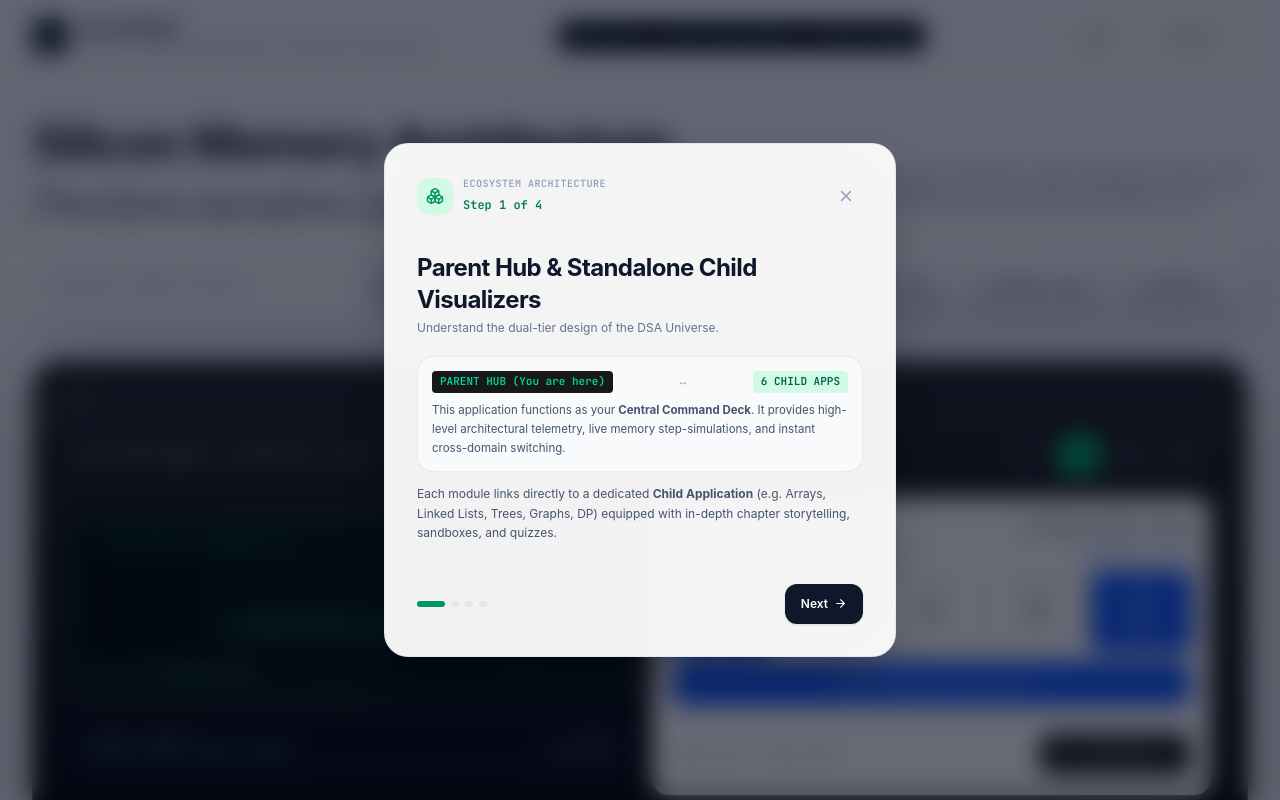
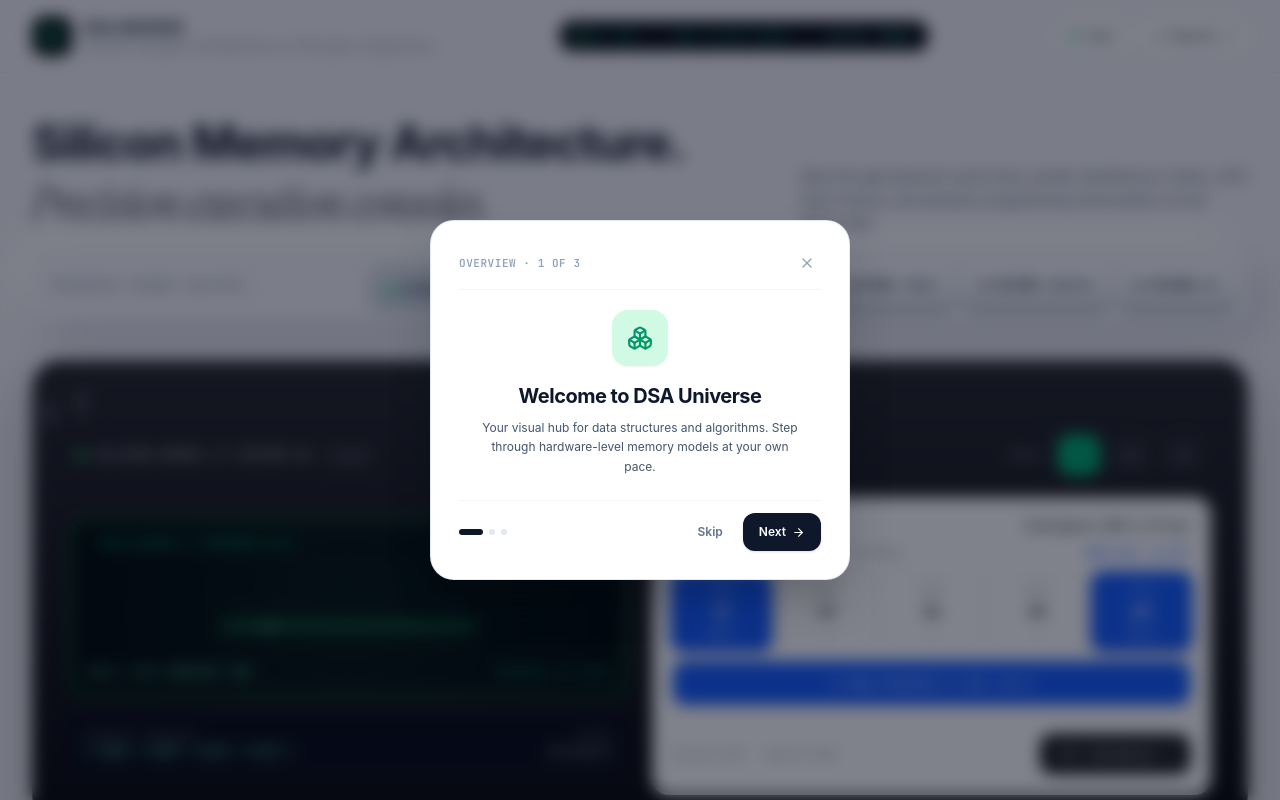
Before and after one commit to MRGokulB/dsa-universe, a Next.js app in the folder apps/home/: page / in a window 1280 px wide. Shown: the top 800 px of the page. Built offline with nearby package versions, Linux system fonts and the light colour scheme; a web font is replaced by a local one.

Commit message:
feat(home): bespoke precision silicon logo and clean user-friendly 3-step onboarding modal

```diff
--- a/apps/home/src/app/page.tsx
+++ b/apps/home/src/app/page.tsx
@@ -123,8 +123,14 @@ export default function Home() {
       <header className="sticky top-0 z-50 border-b border-black/[0.08] bg-[#f3f4f7]/95 backdrop-blur-md">
         <div className="max-w-7xl mx-auto px-4 sm:px-8 h-18 flex items-center justify-between">
           <div className="flex items-center gap-3">
-            <div className="w-9 h-9 rounded-xl bg-zinc-900 text-emerald-400 flex items-center justify-center font-clash font-bold text-sm shadow-sm border border-zinc-700">
-              DS
+            <div className="w-10 h-10 rounded-xl bg-zinc-950 flex items-center justify-center shadow-sm border border-zinc-800 relative overflow-hidden group">
+              <div className="absolute inset-0 bg-gradient-to-br from-emerald-500/15 to-transparent pointer-events-none" />
+              <svg width="22" height="22" viewBox="0 0 24 24" fill="none" xmlns="http://www.w3.org/2000/svg" className="relative z-10">
+                <path d="M12 2L3 7V17L12 22L21 17V7L12 2Z" stroke="#10b981" strokeWidth="1.8" strokeLinecap="round" strokeLinejoin="round" />
+                <path d="M12 22V12" stroke="#10b981" strokeWidth="1.8" strokeLinecap="round" strokeLinejoin="round" />
+                <path d="M21 7L12 12L3 7" stroke="#10b981" strokeWidth="1.8" strokeLinecap="round" strokeLinejoin="round" />
+                <circle cx="12" cy="12" r="2.2" fill="#34d399" />
+              </svg>
             </div>
             <div>
               <span className="font-clash font-bold text-sm tracking-tight text-[#0f172a] block">
--- a/apps/home/src/components/OnboardingTour.tsx
+++ b/apps/home/src/components/OnboardingTour.tsx
@@ -1,18 +1,13 @@
 "use client";
 
 import { useState, useEffect, useCallback } from "react";
-import { motion, AnimatePresence } from "framer-motion";
 import {
   X,
   ArrowRight,
-  ArrowLeft,
   Boxes,
   Cpu,
   Layers,
-  Sparkles,
-  Command,
-  ArrowUpRight,
-  CheckCircle2
+  Check
 } from "lucide-react";
 
 export function OnboardingTour() {
@@ -22,7 +17,7 @@ export function OnboardingTour() {
   const completeTour = useCallback(() => {
     setIsOpen(false);
     try {
-      localStorage.setItem("dsa_tour_seen_v2", "true");
+      localStorage.setItem("dsa_tour_seen_v3", "true");
     } catch {
       // Local storage not available
     }
@@ -36,7 +31,7 @@ export function OnboardingTour() {
     window.addEventListener("open-dsa-tour", handleOpen);
 
     try {
-      const seen = localStorage.getItem("dsa_tour_seen_v2");
+      const seen = localStorage.getItem("dsa_tour_seen_v3");
       if (!seen) {
         const timer = setTimeout(() => {
           setIsOpen(true);
@@ -58,10 +53,10 @@ export function OnboardingTour() {
       if (!isOpen) return;
       if (e.key === "Escape") {
         completeTour();
-      } else if (e.key === "ArrowRight") {
-        setStep((prev) => Math.min(prev + 1, 3));
+      } else if (e.key === "ArrowRight" || e.key === "Enter") {
+        setStep((prev) => (prev < 2 ? prev + 1 : prev));
       } else if (e.key === "ArrowLeft") {
-        setStep((prev) => Math.max(prev - 1, 0));
+        setStep((prev) => (prev > 0 ? prev - 1 : 0));
       }
     };
     window.addEventListener("keydown", handleKeyDown);
@@ -70,117 +65,28 @@ export function OnboardingTour() {
 
   const steps = [
     {
-      kicker: "ECOSYSTEM ARCHITECTURE",
-      title: "Parent Hub & Standalone Child Visualizers",
-      subtitle: "Understand the dual-tier design of the DSA Universe.",
+      title: "Welcome to DSA Universe",
+      description: "Your visual hub for data structures and algorithms. Step through hardware-level memory models at your own pace.",
+      badge: "Overview",
       icon: Boxes,
       iconColor: "#059669",
-      iconBg: "#d1fae5",
-      content: (
-        <div className="space-y-3 text-xs leading-relaxed text-slate-600">
-          <div className="p-3.5 rounded-2xl bg-slate-50 border border-slate-200/80 space-y-2">
-            <div className="flex items-center justify-between font-mono text-[11px] font-bold">
-              <span className="px-2 py-0.5 rounded bg-zinc-900 text-emerald-400">
-                PARENT HUB (You are here)
-              </span>
-              <span className="text-slate-400">&harr;</span>
-              <span className="px-2 py-0.5 rounded bg-emerald-100 text-emerald-800">
-                6 CHILD APPS
-              </span>
-            </div>
-            <p className="text-[11.5px] text-slate-600">
-              This application functions as your <strong>Central Command Deck</strong>. It provides high-level architectural telemetry, live memory step-simulations, and instant cross-domain switching.
-            </p>
-          </div>
-          <p>
-            Each module links directly to a dedicated <strong>Child Application</strong> (e.g. Arrays, Linked Lists, Trees, Graphs, DP) equipped with in-depth chapter storytelling, sandboxes, and quizzes.
-          </p>
-        </div>
-      )
+      iconBg: "#d1fae5"
     },
     {
-      kicker: "INTERACTIVE TEST BENCH",
-      title: "Live Silicon Memory Console",
-      subtitle: "Micro-benchmarks and hardware-level state tracing.",
+      title: "Live Silicon Stepper",
+      description: "Switch topics with keys 1–6. Click 'Step Pointers' on the live console to watch cache lines and stack frames update in real time.",
+      badge: "Parent Console",
       icon: Cpu,
       iconColor: "#2563eb",
-      iconBg: "#dbeafe",
-      content: (
-        <div className="space-y-3 text-xs leading-relaxed text-slate-600">
-          <div className="grid grid-cols-2 gap-2 font-mono text-[11px]">
-            <div className="p-3 rounded-xl bg-slate-50 border border-slate-200">
-              <div className="font-bold text-slate-800 mb-1">1. CRT Oscilloscope</div>
-              <div className="text-[10px] text-slate-500">
-                Sweeping electron beam tracing asymptotic curves: O(1), O(log N), O(N), O(E log V).
-              </div>
-            </div>
-            <div className="p-3 rounded-xl bg-slate-50 border border-slate-200">
-              <div className="font-bold text-slate-800 mb-1">2. Hardware Die Stepper</div>
-              <div className="text-[10px] text-slate-500">
-                Click Step Pointers to advance two-pointer convergence, LIFO stack frames, or DP memoization.
-              </div>
-            </div>
-          </div>
-          <p>
-            Use the <strong>Mechanical Channel Selector</strong> or press keys <kbd className="px-1.5 py-0.5 rounded bg-slate-100 border border-slate-300 font-mono font-bold text-slate-800">1</kbd> through <kbd className="px-1.5 py-0.5 rounded bg-slate-100 border border-slate-300 font-mono font-bold text-slate-800">6</kbd> to change the active domain instantly.
-          </p>
-        </div>
-      )
+      iconBg: "#dbeafe"
     },
     {
-      kicker: "DEEP-DIVE EXPEDITIONS",
-      title: "Deploying into Child Applications",
-      subtitle: "Multi-chapter standalone interactive visualizers.",
+      title: "Deep-Dive Visualizers",
+      description: "Click 'Deploy Module' on any card to launch a dedicated standalone visualizer with interactive sandboxes and quizzes.",
+      badge: "Child Apps",
       icon: Layers,
       iconColor: "#7c3aed",
-      iconBg: "#ede9fe",
-      content: (
-        <div className="space-y-3 text-xs leading-relaxed text-slate-600">
-          <div className="p-3 rounded-xl bg-purple-50/70 border border-purple-200/80 space-y-1.5">
-            <div className="font-bold text-purple-900 text-xs">Inside Each Standalone Child App:</div>
-            <div className="grid grid-cols-2 gap-x-2 gap-y-1 text-[11px] font-mono text-purple-800">
-              <div>&bull; Chapter 1: The Real-World Analogy</div>
-              <div>&bull; Chapter 2: Hardware Memory Layout</div>
-              <div>&bull; Chapter 3: Big-O Complexity Graph</div>
-              <div>&bull; Chapter 4: Core LeetCode Patterns</div>
-              <div>&bull; Chapter 5: Interactive Live Sandbox</div>
-              <div>&bull; Chapter 6: Concept Mastery Quiz</div>
-            </div>
-          </div>
-          <p>
-            Click <strong>Full Workbench ↗</strong> on the central console or <strong>Deploy Module ↗</strong> on any card below to launch the standalone child application in a dedicated window.
-          </p>
-        </div>
-      )
-    },
-    {
-      kicker: "NAVIGATION & SHORTCUTS",
-      title: "Keyboard Hotkeys & Quick Access",
-      subtitle: "Fly through data structures at maximum velocity.",
-      icon: Command,
-      iconColor: "#d97706",
-      iconBg: "#fef3c7",
-      content: (
-        <div className="space-y-3 text-xs leading-relaxed text-slate-600">
-          <div className="p-3 rounded-xl bg-slate-50 border border-slate-200 font-mono text-xs space-y-2">
-            <div className="flex items-center justify-between">
-              <span className="text-slate-500">Channel Keys:</span>
-              <span className="font-bold text-slate-900">Keys [ 1 - 6 ]</span>
-            </div>
-            <div className="flex items-center justify-between">
-              <span className="text-slate-500">Close Tour / Modals:</span>
-              <span className="font-bold text-slate-900">Escape</span>
-            </div>
-            <div className="flex items-center justify-between">
-              <span className="text-slate-500">Reopen Onboarding:</span>
-              <span className="font-bold text-emerald-700">Tour button in Header</span>
-            </div>
-          </div>
-          <p className="text-[11px] text-slate-500">
-            Tip: You can navigate backwards and forwards through this tour anytime using the Left and Right arrow keys.
-          </p>
-        </div>
-      )
+      iconBg: "#ede9fe"
     }
   ];
 
@@ -193,104 +99,83 @@ export function OnboardingTour() {
         <div
           role="dialog"
           aria-modal="true"
-          aria-labelledby="tour-title"
-          className="fixed inset-0 z-[100] flex items-center justify-center p-4 bg-slate-950/60 backdrop-blur-md transition-opacity duration-200"
+          aria-labelledby="tour-heading"
+          className="fixed inset-0 z-[100] flex items-center justify-center p-4 bg-slate-950/50 backdrop-blur-sm transition-opacity"
         >
-          <div
-            className="relative w-full max-w-lg bg-white/95 backdrop-blur-2xl border border-slate-200/90 rounded-3xl p-6 sm:p-8 shadow-2xl overflow-hidden text-slate-900 animate-in fade-in zoom-in-95 duration-200"
-          >
-            <div className="flex items-center justify-between pb-4 border-b border-slate-100 mb-5">
-              <div className="flex items-center gap-2.5">
-                <div
-                  className="w-9 h-9 rounded-xl flex items-center justify-center shadow-xs"
-                  style={{ backgroundColor: current.iconBg }}
-                >
-                  <IconComp size={18} style={{ color: current.iconColor }} />
-                </div>
-                <div>
-                  <span className="text-[10px] font-mono uppercase tracking-wider font-bold text-slate-400 block">
-                    {current.kicker}
+          <div className="relative w-full max-w-[420px] bg-white border border-slate-200/90 rounded-3xl p-6 sm:p-7 shadow-2xl overflow-hidden text-slate-900 transition-all">
+            <div className="flex items-center justify-between pb-3 mb-5 border-b border-slate-100">
+              <span className="text-[11px] font-mono font-bold uppercase tracking-wider text-slate-400">
+                {current.badge} &middot; {step + 1} of 3
               </span>
-                  <span className="text-xs font-mono font-semibold text-emerald-700">
-                    Step {step + 1} of {steps.length}
-                  </span>
-                </div>
-              </div>
 
               <button
                 onClick={completeTour}
-                className="p-2 rounded-xl text-slate-400 hover:text-slate-700 hover:bg-slate-100 transition-colors cursor-pointer focus-visible:ring-2 focus-visible:ring-emerald-500 focus-visible:outline-none"
-                aria-label="Close tour"
+                className="p-1.5 rounded-lg text-slate-400 hover:text-slate-700 hover:bg-slate-100 transition-colors cursor-pointer"
+                aria-label="Close onboarding"
               >
-                <X size={18} />
+                <X size={16} />
               </button>
             </div>
 
-            <h3 id="tour-title" className="text-xl sm:text-2xl font-clash font-bold text-slate-900 tracking-tight mb-1">
+            <div className="flex flex-col items-center text-center">
+              <div
+                className="w-14 h-14 rounded-2xl flex items-center justify-center mb-4 shadow-xs"
+                style={{ backgroundColor: current.iconBg }}
+              >
+                <IconComp size={26} style={{ color: current.iconColor }} />
+              </div>
+
+              <h3 id="tour-heading" className="text-xl font-bold font-clash text-slate-900 tracking-tight mb-2">
                 {current.title}
               </h3>
-            <p className="text-xs text-slate-500 mb-5">
-              {current.subtitle}
+
+              <p className="text-xs text-slate-600 leading-relaxed mb-6 max-w-xs">
+                {current.description}
               </p>
-
-            <div className="min-h-[160px] mb-6">
-              {current.content}
             </div>
 
-            <div className="pt-4 border-t border-slate-100 flex items-center justify-between">
+            <div className="pt-3 border-t border-slate-100 flex items-center justify-between">
               <div className="flex items-center gap-1.5">
-                {steps.map((_, i) => (
+                {[0, 1, 2].map((i) => (
                   <button
                     key={i}
                     onClick={() => setStep(i)}
                     className={`h-1.5 rounded-full transition-all cursor-pointer ${
                       i === step
-                        ? "w-7 bg-emerald-600"
-                        : "w-2 bg-slate-200 hover:bg-slate-300"
+                        ? "w-6 bg-slate-900"
+                        : "w-1.5 bg-slate-200 hover:bg-slate-300"
                     }`}
-                    aria-label={`Go to step ${i + 1}`}
+                    aria-label={`Step ${i + 1}`}
                   />
                 ))}
               </div>
 
               <div className="flex items-center gap-2">
-                {step > 0 && (
+                {step < 2 && (
                   <button
-                    onClick={() => setStep((s) => s - 1)}
-                    className="px-3 py-2 rounded-xl border border-slate-200 text-slate-700 font-semibold text-xs flex items-center gap-1 hover:bg-slate-50 transition-colors cursor-pointer"
+                    onClick={completeTour}
+                    className="px-3 py-2 text-xs font-semibold text-slate-500 hover:text-slate-800 transition-colors cursor-pointer"
                   >
-                    <ArrowLeft size={13} />
-                    <span>Back</span>
+                    Skip
                   </button>
                 )}
 
-                {step < steps.length - 1 ? (
+                {step < 2 ? (
                   <button
                     onClick={() => setStep((s) => s + 1)}
-                    className="px-4 py-2 min-h-[40px] rounded-xl bg-slate-900 hover:bg-black text-white font-semibold text-xs flex items-center gap-1.5 transition-all cursor-pointer shadow-sm hover:shadow"
+                    className="px-4 py-2 min-h-[38px] rounded-xl bg-slate-900 hover:bg-black text-white font-semibold text-xs flex items-center gap-1.5 transition-all cursor-pointer shadow-sm"
                   >
                     <span>Next</span>
                     <ArrowRight size={13} />
                   </button>
                 ) : (
-                  <div className="flex items-center gap-2">
                   <button
                     onClick={completeTour}
-                      className="px-4 py-2 min-h-[40px] rounded-xl bg-slate-900 hover:bg-black text-white font-semibold text-xs flex items-center gap-1.5 transition-all cursor-pointer shadow-sm hover:shadow"
+                    className="px-4 py-2 min-h-[38px] rounded-xl bg-emerald-600 hover:bg-emerald-500 text-white font-semibold text-xs flex items-center gap-1.5 transition-all cursor-pointer shadow-sm"
                   >
-                      <CheckCircle2 size={14} className="text-emerald-400" />
-                      <span>Explore Hub</span>
+                    <Check size={14} />
+                    <span>Get Started</span>
                   </button>
-                    <a
-                      href="https://arrays-rho.vercel.app"
-                      target="_blank"
-                      rel="noopener noreferrer"
-                      onClick={completeTour}
-                      className="px-3.5 py-2 min-h-[40px] rounded-xl bg-emerald-600 hover:bg-emerald-500 !text-white font-semibold text-xs flex items-center gap-1 transition-all cursor-pointer shadow-sm hover:shadow"
-                    >
-                      <span className="!text-white">Open Arrays ↗</span>
-                    </a>
-                  </div>
                 )}
               </div>
             </div>
```
Lines whose indentation alone changed are shown as unchanged.
